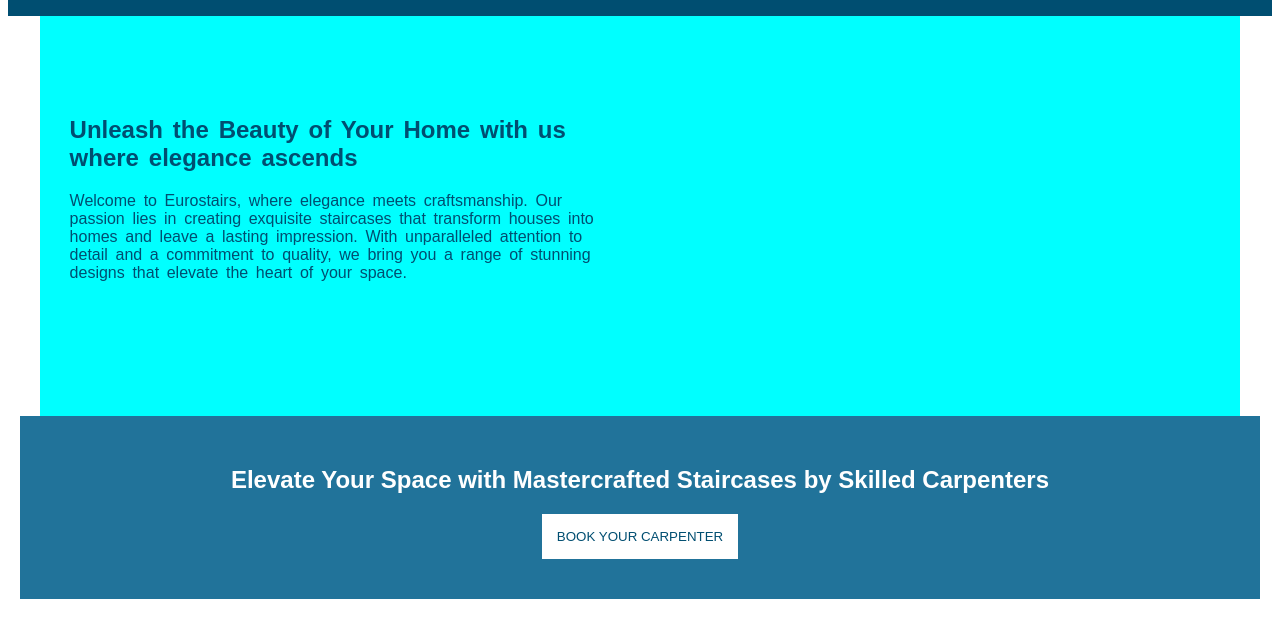
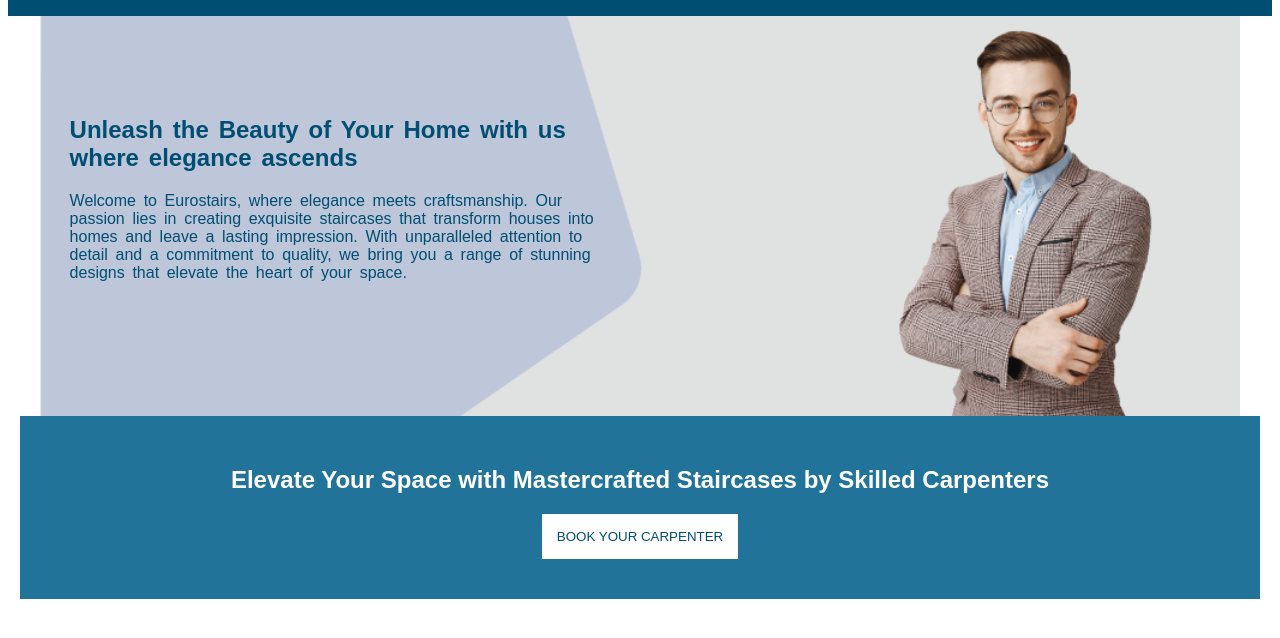
Before and after one commit to QamarShehzad100/Landing-Page-Design, a plain HTML site: page index.html in a window 1280 px wide. Shown: the part 100-738 px from the top of the page. Drawn offline with Linux system fonts and the light colour scheme.

Commit message:
final changes

```diff
--- a/style.css
+++ b/style.css
@@ -23,6 +23,7 @@
 .menu-list li a:hover {
 
    color: orange;
+   text-decoration: underline;
 }
 .menu-list {
     position: relative;
@@ -68,7 +69,7 @@
     padding-top: 50px;
     background-color: aqua;
     margin: auto;
-    background-image:url("Images\sld.png");
+    background-image:url("Images/sld.png");
     background-repeat: no-repeat;
     background-size: cover;
     background-position: center;
```
